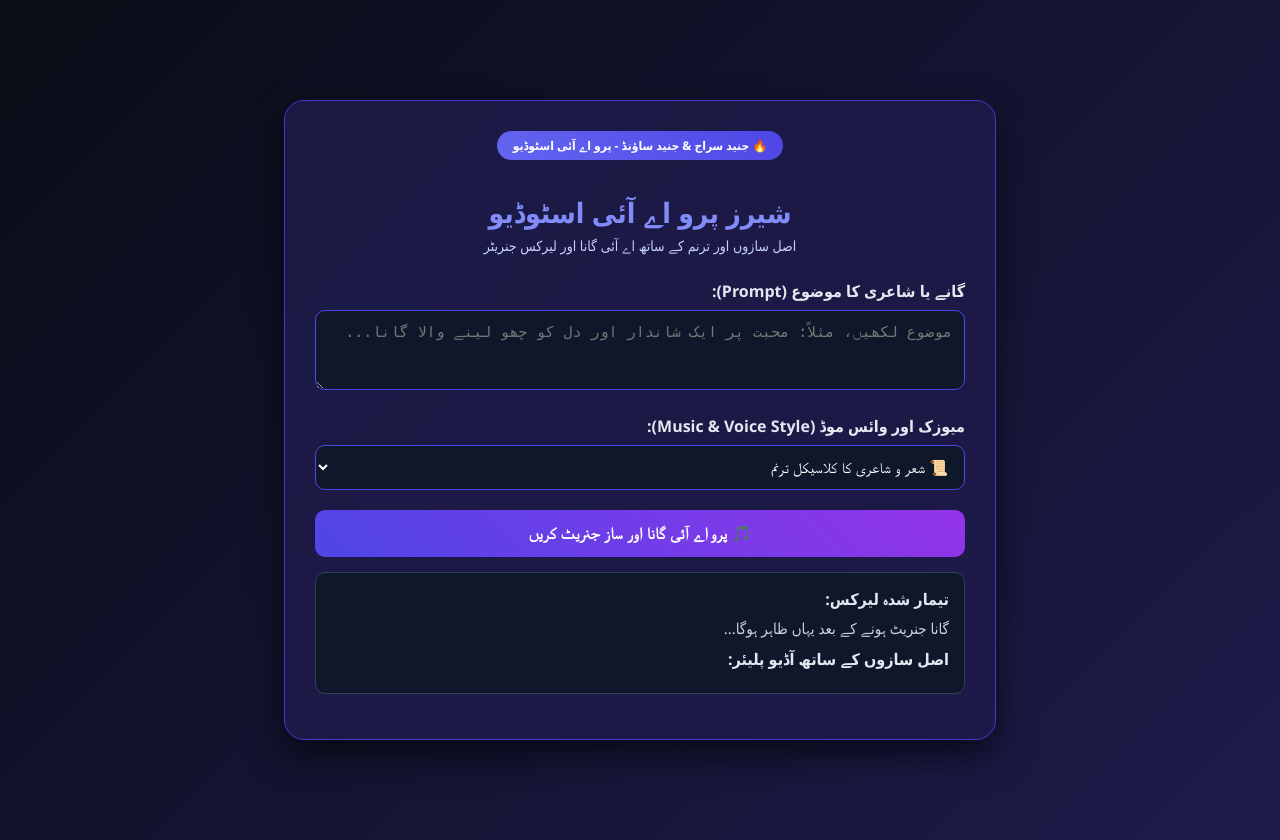
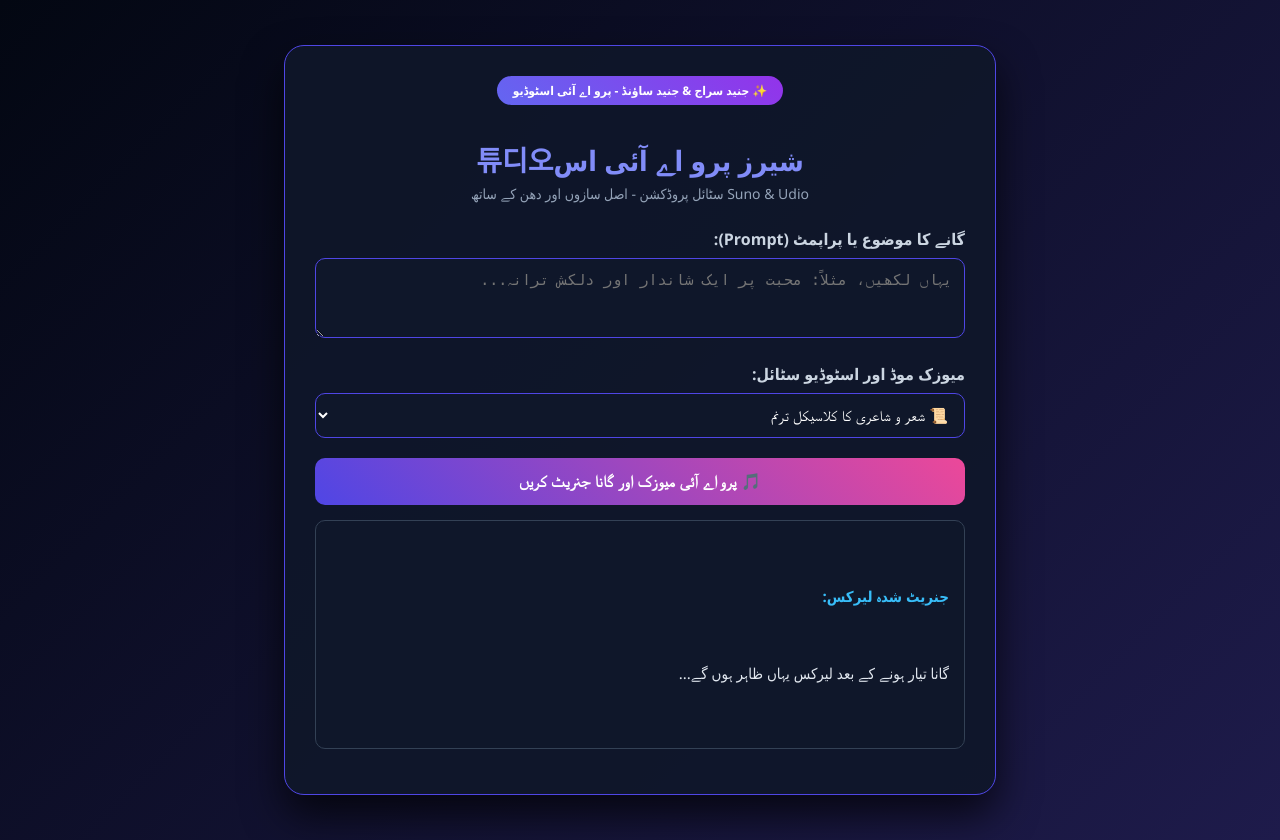
Before and after one commit to sherazmaslam786-glitch/Sheraz-gernate-sound-, a Flask app: page / in a window 1280 px wide. Run offline with Flask 3, Linux system fonts and the light colour scheme.

Commit message:
Update index.html

```diff
--- a/templates/index.html
+++ b/templates/index.html
@@ -3,11 +3,11 @@
 <head>
     <meta charset="UTF-8">
     <meta name="viewport" content="width=device-width, initial-scale=1.0">
-    <title>شیرز پرو اے آئی اس튜디오 - پروفیشنل میوزک</title>
+    <title>شیرز پرو اے آئی اس튜디오 - Suno/Udio پروڈکشن</title>
     <style>
         body {
             font-family: 'Segoe UI', Tahoma, Geneva, Verdana, sans-serif;
-            background: linear-gradient(135deg, #090d16, #1e1b4b);
+            background: linear-gradient(135deg, #030712, #1e1b4b);
             color: #f8fafc;
             margin: 0;
             padding: 20px;
@@ -16,14 +16,14 @@
             align-items: center;
             min-height: 100vh;
         }
-        .studio-box {
-            background: rgba(30, 27, 75, 0.85);
-            border: 1px solid #4338ca;
+        .studio-card {
+            background: rgba(15, 23, 42, 0.9);
+            border: 1px solid #4f46e5;
             border-radius: 20px;
             padding: 30px;
             width: 100%;
             max-width: 650px;
-            box-shadow: 0 15px 35px rgba(0,0,0,0.6);
+            box-shadow: 0 20px 40px rgba(0,0,0,0.7);
         }
         h1 {
             text-align: center;
@@ -33,12 +33,12 @@
         }
         .subtitle {
             text-align: center;
-            color: #c7d2fe;
+            color: #94a3b8;
             font-size: 14px;
             margin-bottom: 25px;
         }
         .badge {
-            background: linear-gradient(45deg, #6366f1, #4f46e5);
+            background: linear-gradient(45deg, #6366f1, #9333ea);
             color: white;
             padding: 6px 16px;
             border-radius: 20px;
@@ -51,7 +51,7 @@
             display: block;
             margin-bottom: 8px;
             font-weight: bold;
-            color: #e2e8f0;
+            color: #cbd5e1;
         }
         textarea, select {
             width: 100%;
@@ -72,68 +72,76 @@
             font-size: 16px;
             font-weight: bold;
             cursor: pointer;
-            background: linear-gradient(45deg, #4f46e5, #9333ea);
+            background: linear-gradient(45deg, #4f46e5, #ec4899);
             color: white;
             transition: 0.3s;
             margin-bottom: 15px;
         }
-        button:hover { opacity: 0.9; }
-        .output-section {
+        button:hover { opacity: 0.95; }
+        .output-box {
             background: #0f172a;
             border: 1px solid #334155;
             border-radius: 10px;
             padding: 15px;
             margin-bottom: 15px;
+            color: #e2e8f0;
+            white-space: pre-wrap;
+            font-size: 15px;
+            line-height: 1.6;
         }
         audio {
             width: 100%;
             margin-top: 10px;
+            border-radius: 8px;
         }
     </style>
 </head>
 <body>
 
-<div class="studio-box">
+<div class="studio-card">
     <div style="text-align: center;">
-        <span class="badge">🔥 جنید سراج & جنید ساؤنڈ - پرو اے آئی اسٹوڈیو</span>
+        <span class="badge">✨ جنید سراج & جنید ساؤنڈ - پرو اے آئی اسٹوڈیو</span>
     </div>
-    <h1>شیرز پرو اے آئی اسٹوڈیو</h1>
-    <div class="subtitle">اصل سازوں اور ترنم کے ساتھ اے آئی گانا اور لیرکس جنریٹر</div>
+    <h1>شیرز پرو اے آئی اس튜디오</h1>
+    <div class="subtitle">Suno & Udio سٹائل پروڈکشن - اصل سازوں اور دھن کے ساتھ</div>
 
-    <label for="songPrompt">گانے یا شاعری کا موضوع (Prompt):</label>
-    <textarea id="songPrompt" rows="3" placeholder="موضوع لکھیں، مثلاً: محبت پر ایک شاندار اور دل کو چھو لینے والا گانا..."></textarea>
+    <label for="promptInput">گانے کا موضوع یا پراپمٹ (Prompt):</label>
+    <textarea id="promptInput" rows="3" placeholder="یہاں لکھیں، مثلاً: محبت پر ایک شاندار اور دلکش ترانہ..."></textarea>
 
-    <label for="musicMood">میوزک اور وائس موڈ (Music & Voice Style):</label>
-    <select id="musicMood">
+    <label for="moodSelect">میوزک موڈ اور اسٹوڈیو سٹائل:</label>
+    <select id="moodSelect">
         <option value="poetic">📜 شعر و شاعری کا کلاسیکل ترنم</option>
         <option value="sad">🌧️ اداس اور دلگیر دھن (Sad Melody)</option>
         <option value="energetic">🔥 جوشیلہ اور ریتھمک گانا (Energetic Beat)</option>
     </select>
 
-    <button onclick="generateProMusic()">🎵 پرو اے آئی گانا اور ساز جنریٹ کریں</button>
+    <button onclick="generateSunoStyleMusic()">🎵 پرو اے آئی میوزک اور گانا جنریٹ کریں</button>
 
-    <div class="output-section">
-        <label>تیمار شدہ لیرکس:</label>
-        <div id="resultLyrics" style="color: #cbd5e1; white-space: pre-wrap; margin-bottom: 10px; font-size: 15px;">گانا جنریٹ ہونے کے بعد یہاں ظاہر ہوگا...</div>
+    <div class="output-box">
+        <label style="color: #38bdf8; margin-bottom: 5px;">جنریٹ شدہ لیرکس:</label>
+        <div id="lyricsResult">گانا تیار ہونے کے بعد لیرکس یہاں ظاہر ہوں گے...</div>
+    </div>
 
-        <label>اصل سازوں کے ساتھ آڈیو پلیئر:</label>
-        <audio id="audioPlayer" controls style="display:none;"></audio>
+    <div class="output-box" id="audioSection" style="display:none;">
+        <label style="color: #34d399; margin-bottom: 5px;">اصل سازوں کے ساتھ آڈیو ٹریک:</label>
+        <audio id="proAudioPlayer" controls></audio>
     </div>
 </div>
 
 <script>
-    async function generateProMusic() {
-        let prompt = document.getElementById("songPrompt").value.trim();
-        let mood = document.getElementById("musicMood").value;
-        let lyricsBox = document.getElementById("resultLyrics");
-        let audioPlayer = document.getElementById("audioPlayer");
+    async function generateSunoStyleMusic() {
+        let prompt = document.getElementById("promptInput").value.trim();
+        let mood = document.getElementById("moodSelect").value;
+        let lyricsResult = document.getElementById("lyricsResult");
+        let audioSection = document.getElementById("audioSection");
+        let audioPlayer = document.getElementById("proAudioPlayer");
 
         if (prompt === "") {
             alert("براہ کرم پہلے گانے کا موضوع درج کریں!");
             return;
         }
 
-        lyricsBox.innerText = "اے آئی اسٹوڈیو ساز اور لیرکس تیار کر رہا ہے، براہ کرم انتظار کریں...";
+        lyricsResult.innerText = "اے آئی اسٹوڈیو ساز، دھن اور لیرکس تیار کر رہا ہے، براہ کرم انتظار کریں...";
 
         try {
             let response = await fetch('/api/generate-pro-music', {
@@ -144,12 +152,12 @@
 
             let data = await response.json();
             if (data.success) {
-                lyricsBox.innerText = data.lyrics;
+                lyricsResult.innerText = data.lyrics;
                 audioPlayer.src = data.audio_url;
-                audioPlayer.style.display = "block";
+                audioSection.style.display = "block";
                 audioPlayer.play();
             } else {
-                alert("جنریشن میں خرابی پیش آئی۔");
+                alert("میوزک جنریشن میں خرابی پیش آئی۔");
             }
         } catch (error) {
             console.error(error);
@@ -159,4 +167,4 @@
 </script>
 
 </body>
-</html>
+                                                                                                                 </html>
```
